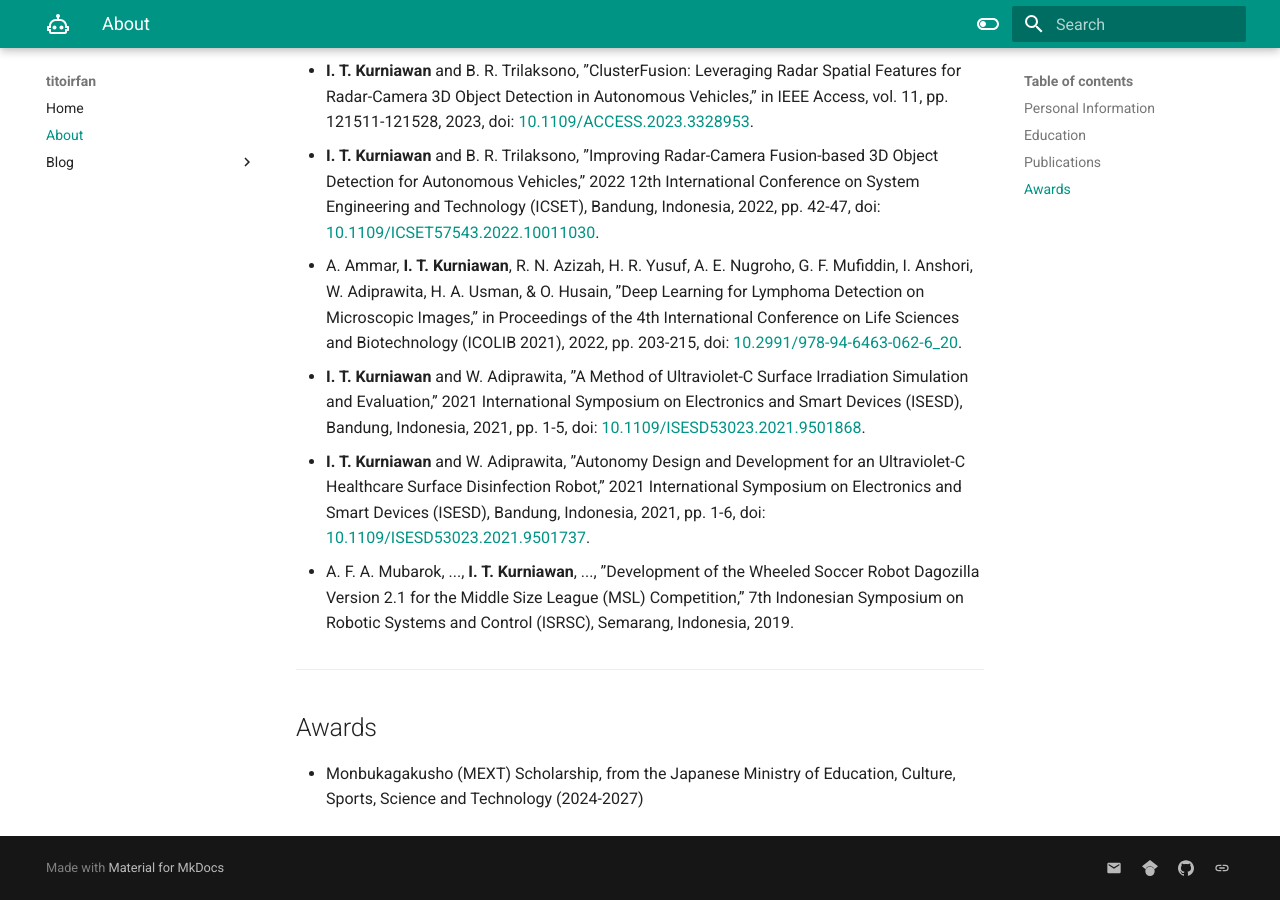
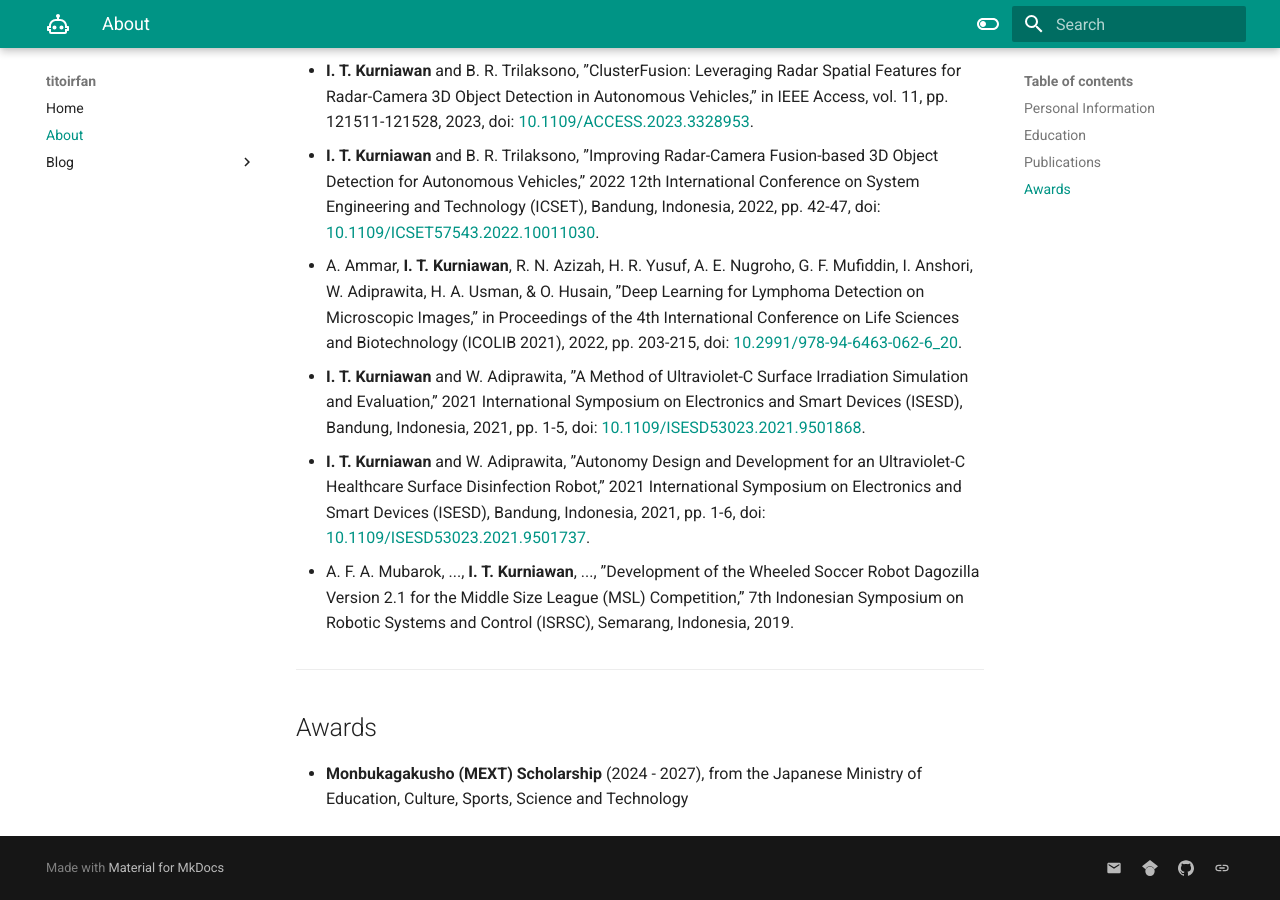
Before and after one commit to titoirfan/titoirfan.github.io, an MkDocs documentation site: the page built from docs/about.md, in a window 1280 px wide and 900 px high, scrolled down 1163 px. Built offline with MkDocs 1.6.1 and Material for MkDocs 9.7.7, drawn with Linux system fonts in a browser that asks for light colours.

```diff
--- a/docs/about.md
+++ b/docs/about.md
@@ -57,4 +57,4 @@ hide:
 
 ## Awards
 
-- Monbukagakusho (MEXT) Scholarship, from the Japanese Ministry of Education, Culture, Sports, Science and Technology (2024-2027)
+- **Monbukagakusho (MEXT) Scholarship** (2024 - 2027), from the Japanese Ministry of Education, Culture, Sports, Science and Technology
```
